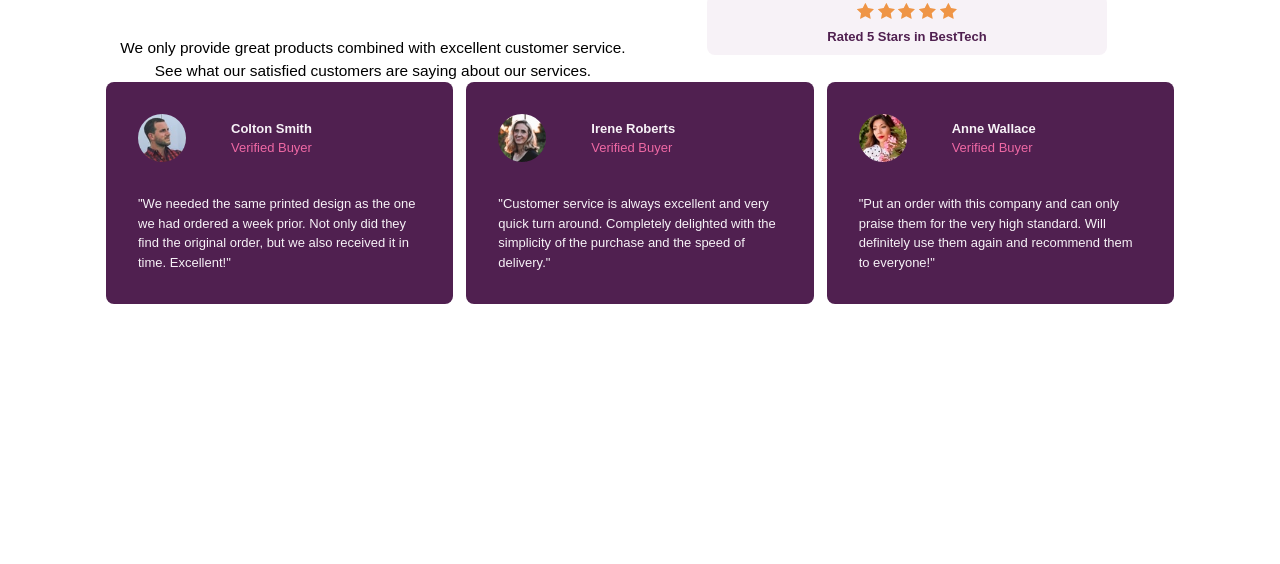
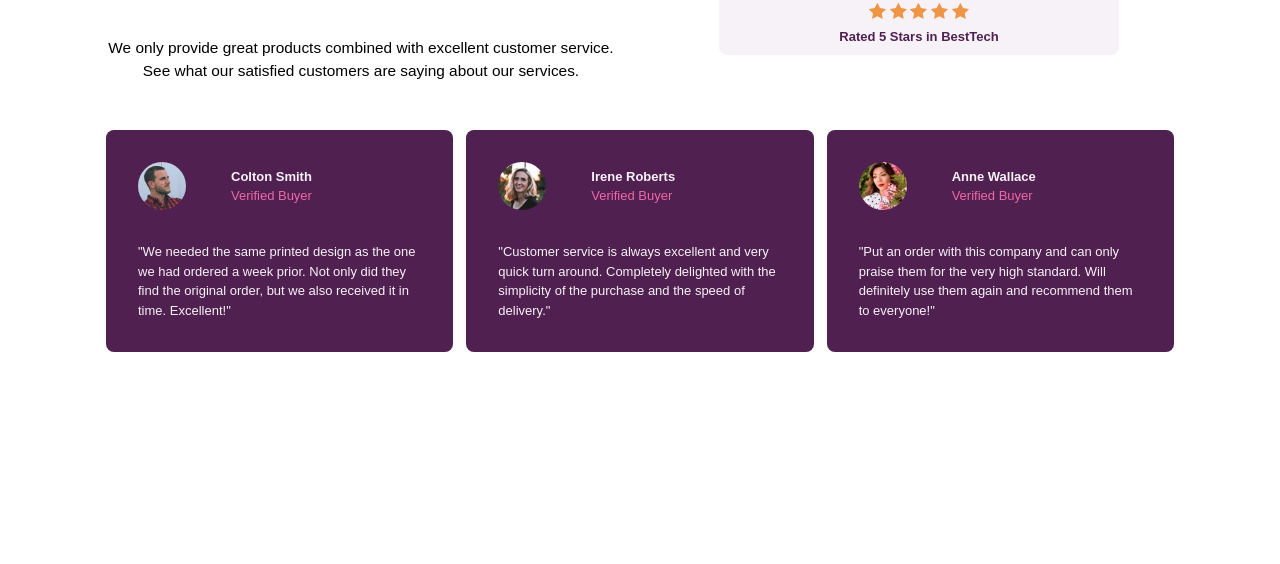
Before and after one commit to Annie-Huang/social-proof-section, a website: page index.html in a window 1280 px wide. Shown: the part 236-800 px from the top of the page. Drawn offline with Linux system fonts and the light colour scheme.

Commit message:
Easy win to use the gap value to separate .intro | .rating | .quotes for both desktop and mobile version. And only keep the display two columns in desktop.

```diff
--- a/scss/base/_global.scss
+++ b/scss/base/_global.scss
@@ -23,10 +23,12 @@ h1 {
 
 // layout stuff
 main {
+  display: grid;
+  gap: 3rem;
+}
 @media (min-width: 50em) {
-    display: grid;
+  main {
     grid-template-columns: 1fr 1fr;
-  }
   }
   .intro {
     grid-column: 1 / 2;
@@ -37,3 +39,4 @@ main {
   .quotes {
     grid-column: 1 / -1;
   }
+}
```
Also changed, not shown: scss/main.css, 1 other file. Lines whose indentation alone changed are shown as unchanged.
